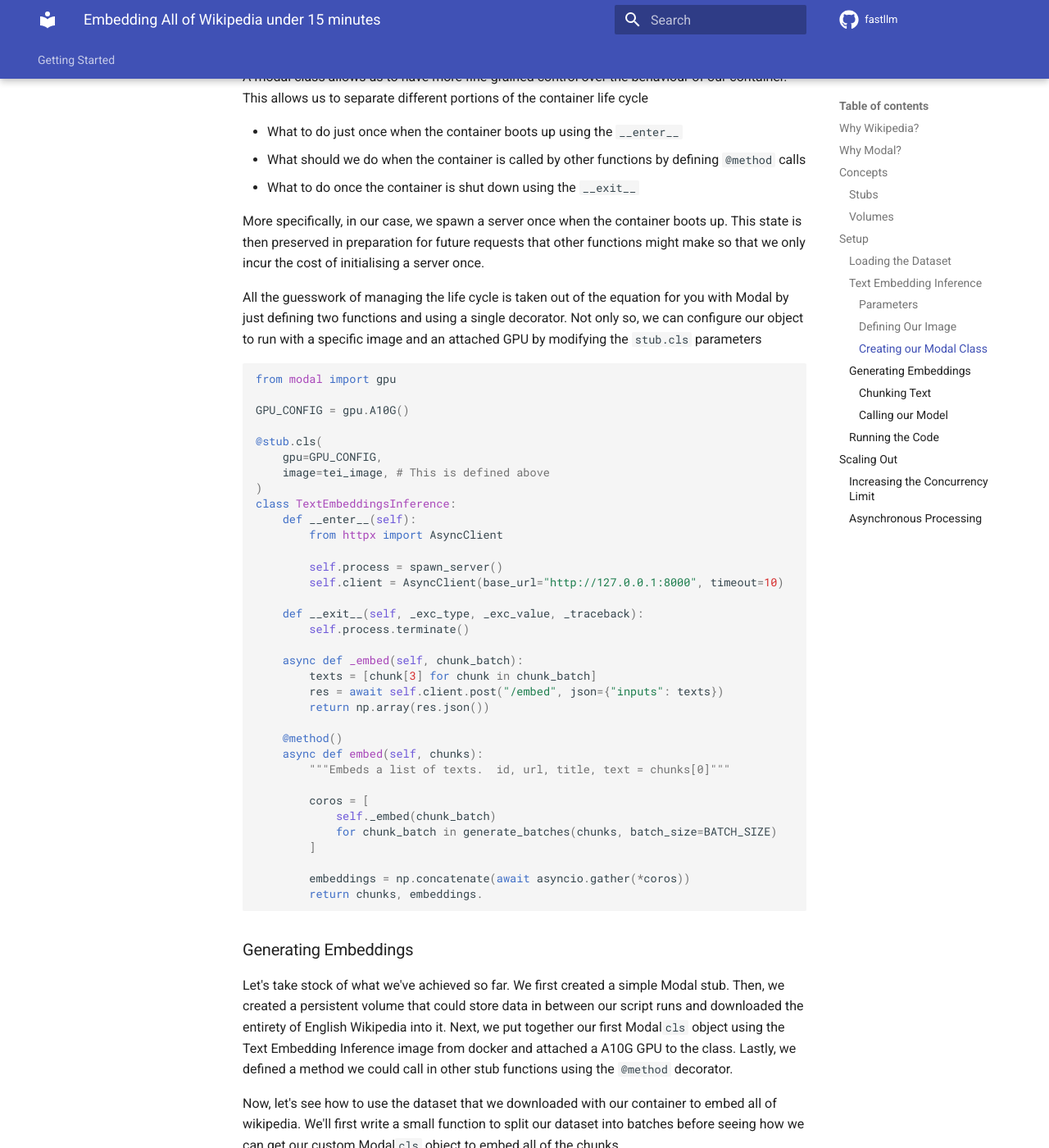
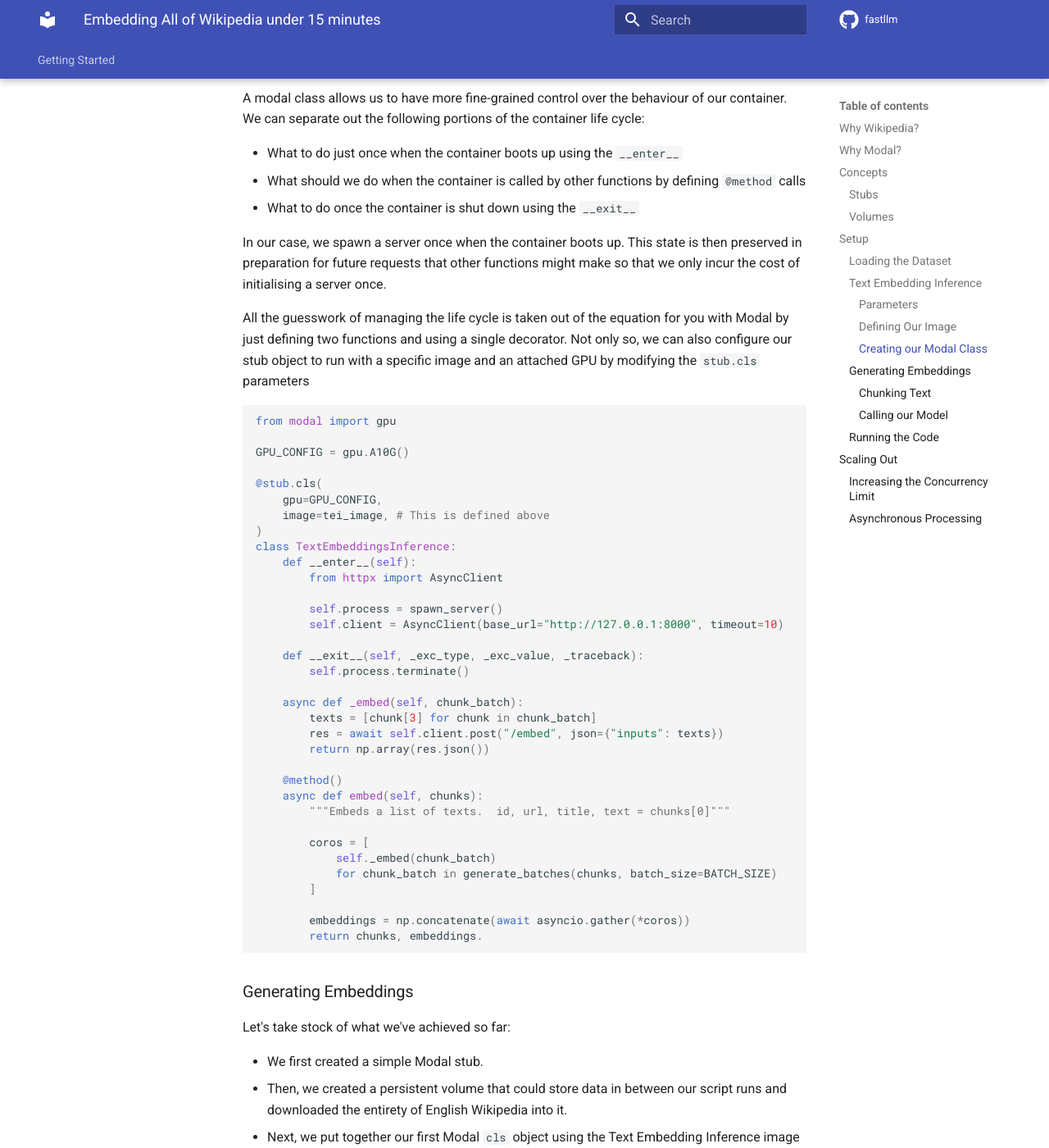
Before and after one commit to 567-labs/fastllm, an MkDocs documentation site: the page built from docs/embedding.md, in a window 1280 px wide and 1400 px high, scrolled down 5167 px. Shown: the whole window at 82% size. Built offline with MkDocs 1.6.1 and Material for MkDocs 9.7.7, drawn with Linux system fonts in a browser that asks for light colours; comment, search, counter and statistics services are not loaded; some of the changed text lies outside the part shown.

Commit message:
Update embedding.md

````diff
--- a/docs/embedding.md
+++ b/docs/embedding.md
@@ -110,7 +110,7 @@
 
 ### Text Embedding Inference
 
-In order to embed our function, we'll be using the Hugging Face [Text Embedding Inference](https://github.com/huggingface/text-embeddings-inference) package. We'll walk you through how to leverage caching of model weights by defining a custom modal image, manage container state through a Modal `cls` object methods and lastly, how to leverage this new container in our other functions.
+For our embed our function, we'll be using the Hugging Face [Text Embedding Inference](https://github.com/huggingface/text-embeddings-inference) package. We'll walk through how to leverage caching of model weights by defining a custom modal image, manage container state through a Modal `cls` object methods and lastly, how to leverage this new container in our other functions.
 
 #### Parameters
 
@@ -179,15 +179,15 @@
 
 #### Creating our Modal Class
 
-A modal class allows us to have more fine-grained control over the behaviour of our container. This allows us to separate different portions of the container life cycle
+A modal class allows us to have more fine-grained control over the behaviour of our container. We can separate out the following portions of the container life cycle:
 
 - What to do just once when the container boots up using the  `__enter__`
 - What should we do when the container is called by other functions by defining  `@method` calls
 - What to do once the container is shut down using the `__exit__`
 
-More specifically, in our case, we spawn a server once when the container boots up. This state is then preserved in preparation for future requests that other functions might make so that we only incur the cost of initialising a server once.
+In our case, we spawn a server once when the container boots up. This state is then preserved in preparation for future requests that other functions might make so that we only incur the cost of initialising a server once.
 
-All the guesswork of managing the life cycle is taken out of the equation for you with Modal by just defining two functions and using a single decorator. Not only so, we can configure our object to run with a specific image and an attached GPU by modifying the `stub.cls` parameters
+All the guesswork of managing the life cycle is taken out of the equation for you with Modal by just defining two functions and using a single decorator. Not only so, we can also configure our stub object to run with a specific image and an attached GPU by modifying the `stub.cls` parameters
 
 ```python
 from modal import gpu
@@ -228,9 +228,14 @@
 
 ### Generating Embeddings
 
-Let's take stock of what we've achieved so far. We first created a simple Modal stub. Then, we created a persistent volume that could store data in between our script runs and downloaded the entirety of English Wikipedia into it. Next, we put together our first Modal`cls` object using the Text Embedding Inference image from docker and attached a A10G GPU to the class. Lastly, we defined a method we could call in other stub functions using the `@method` decorator.
+Let's take stock of what we've achieved so far:
 
-Now, let's see how to use the dataset that we downloaded with our container to embed all of wikipedia. We'll first write a small function to split our dataset into batches before seeing how we can get our custom Modal`cls` object to embed all of the chunks.
+- We first created a simple Modal stub.
+- Then, we created a persistent volume that could store data in between our script runs and downloaded the entirety of English Wikipedia into it.
+- Next, we put together our first Modal `cls` object using the Text Embedding Inference image from docker and attached a A10G GPU to the class.
+- Lastly, we defined a method we could call in other stub functions using the `@method` decorator.
+
+Now, let's see how to use the dataset that we downloaded with our container to embed all of wikipedia. We'll first write a small function to split our dataset into batches before seeing how we can get our custom Modal `cls` object to embed all of the chunks.
 
 #### Chunking Text
 
@@ -289,7 +294,7 @@
   sample_size = int(ttl_size * 0.01) # We work with 1% of the dataset
   subset = dataset["train"].select(range(sample_size))
 
-	text_chunks = generate_chunks_from_dataset(subset, chunk_size=512)
+  text_chunks = generate_chunks_from_dataset(subset, chunk_size=512)
   batches = generate_batches(text_chunks, batch_size=batch_size)
   acc_chunks = []
   embeddings = []
@@ -297,7 +302,7 @@
       acc_chunks.extend(batch_chunks)
       embeddings.extend(batch_embeddings)
 
-	return
+  return
 ```
 
 ### Running the Code
@@ -307,7 +312,7 @@
 ```python
 @stub.local_entrypoint()
 def main():
-	embed_dataset()
+    embed_dataset()
 ```
 
 This allows us to run this entire script using the command
````
Also changed, not shown: other parts of docs/embedding.md (+1 -1 lines).
